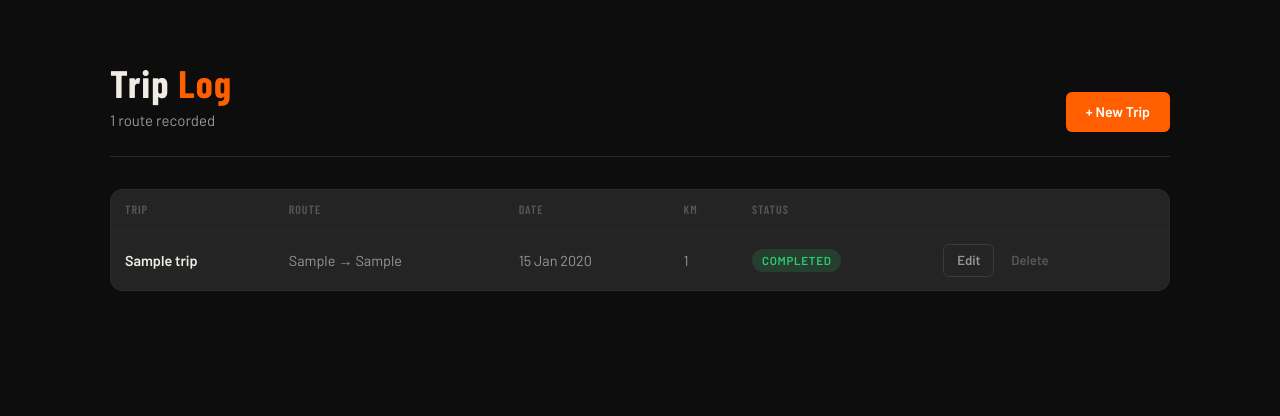
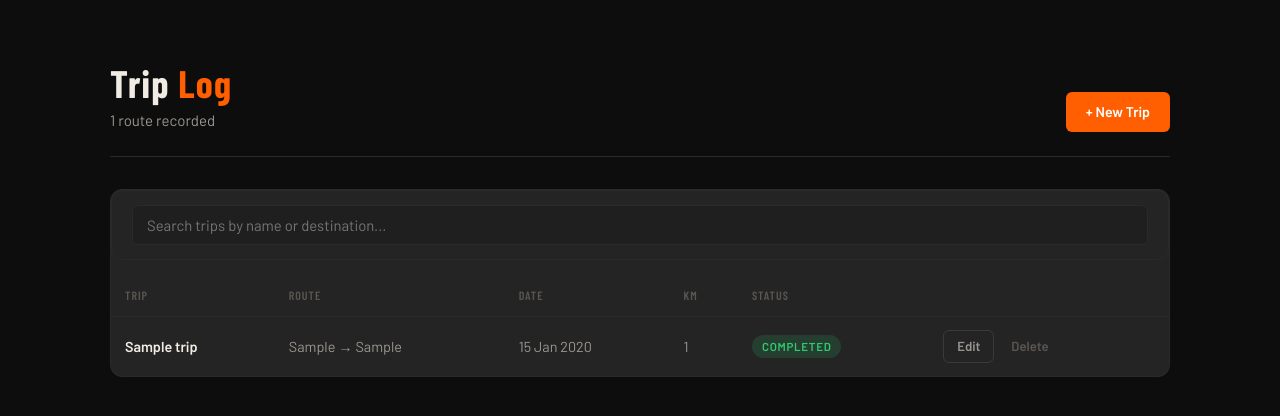
Before and after one commit to Promish-bista/motolog, a Flask app: page /trips in a window 1280 px wide. Shown: the part 60-476 px from the top of the page. Run offline with Flask 3, Linux system fonts and the light colour scheme; a user stored in the database is signed in; tables that the repository leaves empty hold one stand-in row (values such as "Sample post"); some web fonts are replaced.

Commit message:
Add live search and filter functionality to trips list

```diff
--- a/templates/trips.html
+++ b/templates/trips.html
@@ -12,6 +12,10 @@
 
 {% if trips %}
 <div class="card" style="padding:0; overflow:hidden;">
+  <div class="card" style="margin-bottom:16px; padding:14px 20px;">
+  <input type="text" id="tripSearch" placeholder="Search trips by name or destination..."
+         style="width:100%;" onkeyup="filterTrips()">
+</div>
   <table class="data-table">
     <thead>
       <tr>
@@ -25,7 +29,7 @@
     </thead>
     <tbody>
       {% for t in trips %}
-      <tr>
+      <tr class="trip-row">
         <td><strong>{{ t.title }}</strong></td>
         <td style="color:var(--text-secondary);">{{ t.origin }} → {{ t.destination }}</td>
         <td style="color:var(--text-secondary); white-space:nowrap;">{{ t.start_date.strftime('%d %b %Y') }}</td>
@@ -49,4 +53,14 @@
   <a href="{{ url_for('new_trip') }}" class="btn btn-primary" style="margin-top:16px;">Log your first ride</a>
 </div>
 {% endif %}
+<script>
+function filterTrips() {
+  const query = document.getElementById('tripSearch').value.toLowerCase();
+  const rows  = document.querySelectorAll('.trip-row');
+  rows.forEach(row => {
+    const text = row.textContent.toLowerCase();
+    row.style.display = text.includes(query) ? '' : 'none';
+  });
+}
+</script>
 {% endblock %}
```
